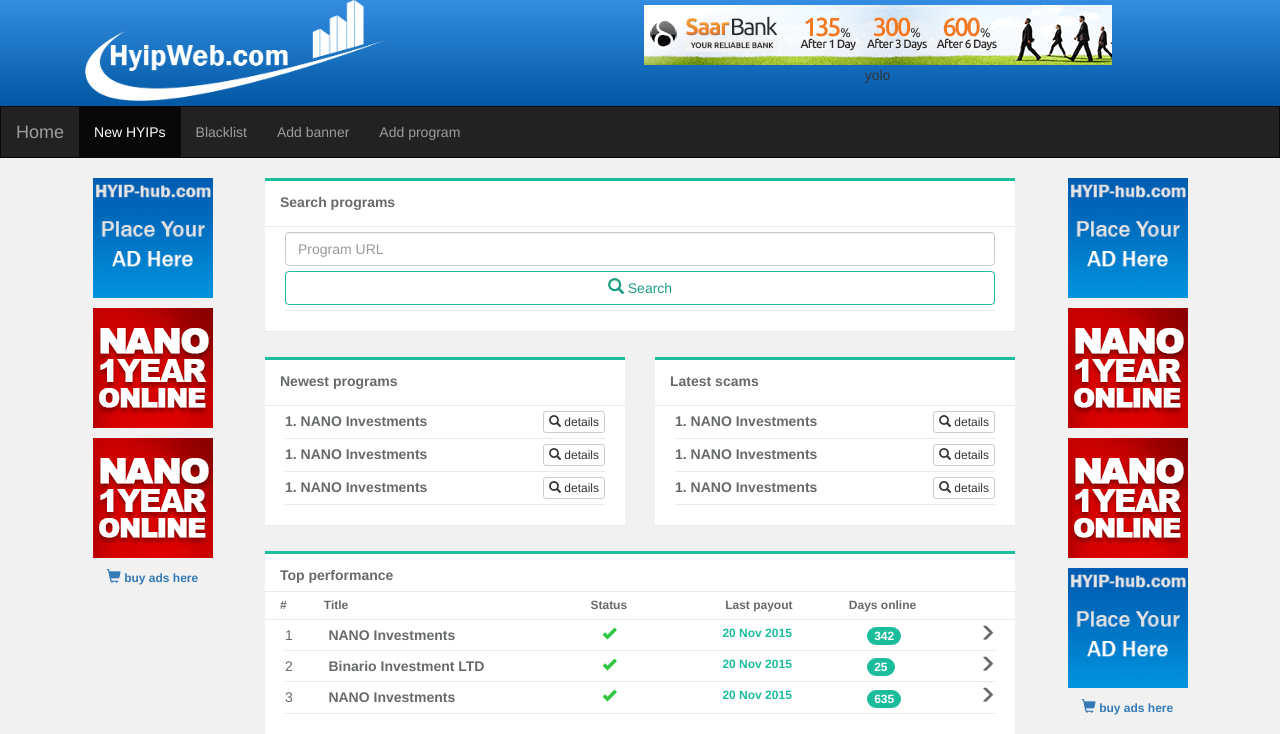
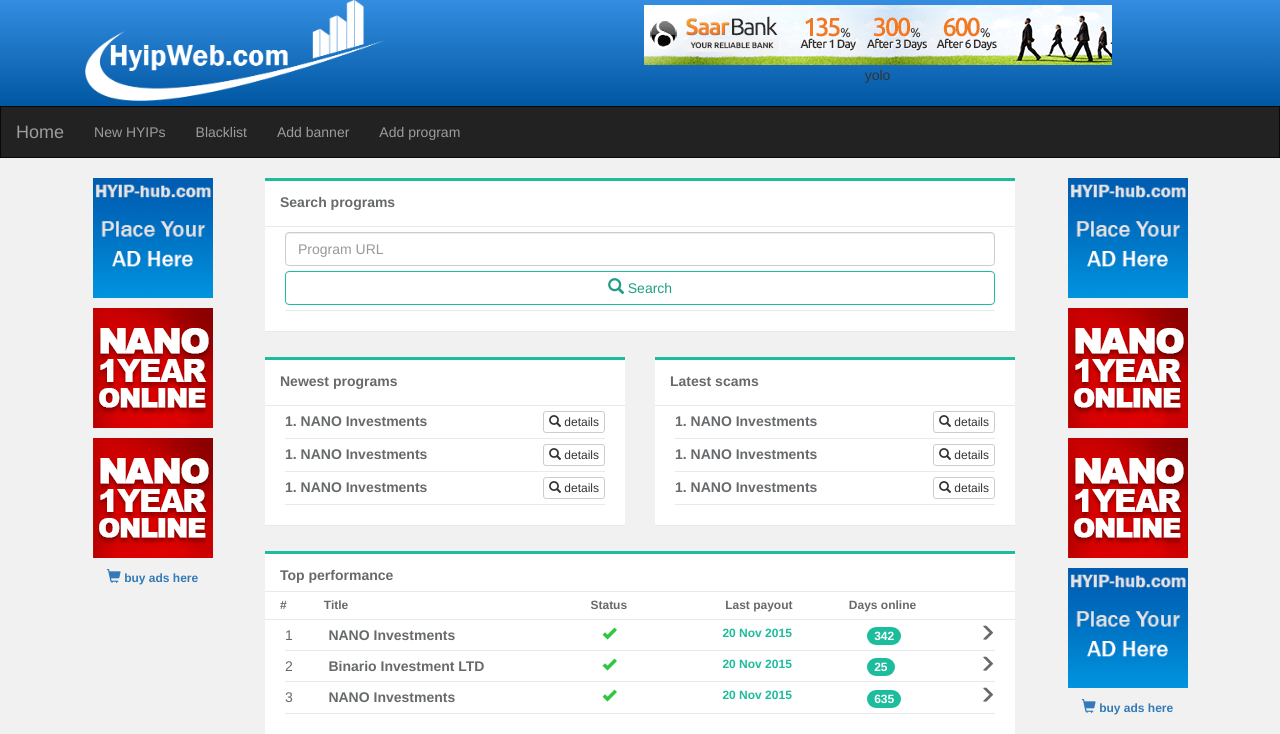
Before and after one commit to nagly/monitors_site, a Django app: template static/templates/home.html in a window 1280 px wide. Shown: the top 734 px of the page. Run offline with Django 3.2, Linux system fonts and the light colour scheme; the template is opened without the code that fills it, so the values that code supplies are empty; some libraries are stand-ins or nearby versions.

Commit message:
Fix for menu - class 'active' for current url

```diff
--- a/static/templates/base.html
+++ b/static/templates/base.html
@@ -35,16 +35,18 @@
             <span class="icon-bar"></span>
             <span class="icon-bar"></span>
             <span class="icon-bar"></span>
-          </button>
-          <a class="navbar-brand hidden-xs" href="index.html">Home</a>
-          <a class="navbar-brand visible-xs" style="padding:5px 5px" href="index.html"><img src="/static/img/logo_alfa_m.png" style="width:100%; max-width:110px;"/></a>
+          </button>{% url 'home' as home_url %}
+          <ul class="nav navbar-nav hidden-xs">
+            <li {% if current_url = home_url %}class="active"{% endif %}><a class="navbar-brand" href="/">Home</a></li>
+          </ul>
+          <a class="navbar-brand visible-xs" style="padding:5px 5px" href="/"><img src="/static/img/logo_alfa_m.png" style="width:100%; max-width:110px;"/></a>
         </div>
 
         <!-- Collect the nav links, forms, and other content for toggling -->
         <div class="collapse navbar-collapse" id="top-menu">
           <ul class="nav navbar-nav">
-            <li class="active"><a href="#">New HYIPs<span class="sr-only">(current)</span></a></li>
-            <li><a href="blacklist.html">Blacklist</a></li>
+            <li><a href="#">New HYIPs<span class="sr-only">(current)</span></a></li>
+            <li><a href="#">Blacklist</a></li>
             <li><a href="#">Add banner</a></li>
             <li><a href="#">Add program</a></li>
           </ul>
```
